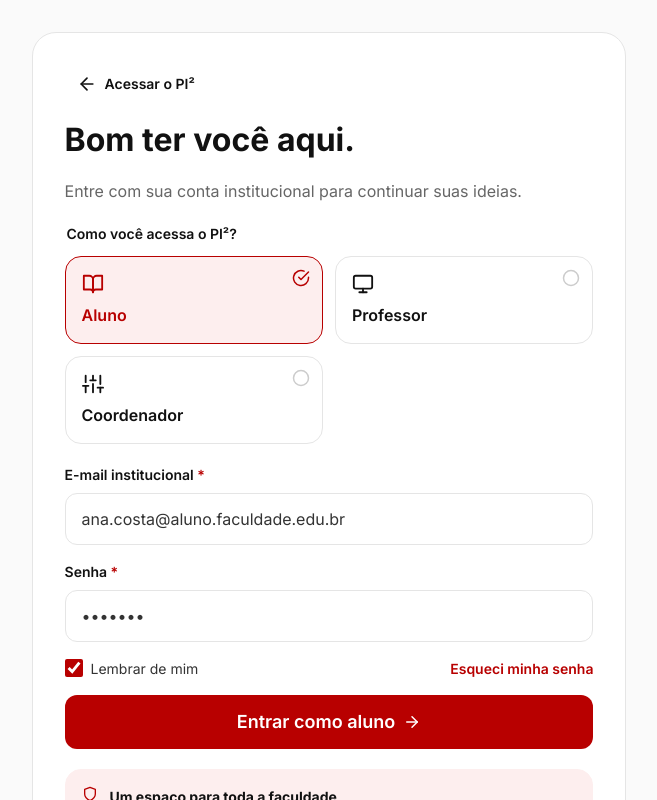
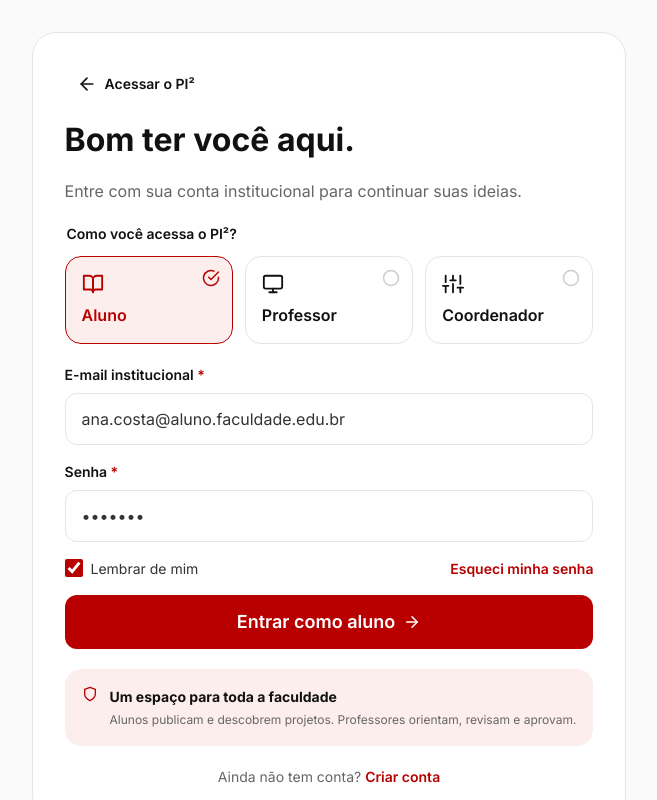
Before and after one commit to kwuraa/PI-, a React (Vite) app: page /login in a window 1280 px wide. Shown: the top 800 px of the page, without its empty margins (311-968 px from the left). Built offline with nearby package versions, Linux system fonts and the light colour scheme.

Commit message:
Login/cadastro: 3 botões de perfil iguais lado a lado (mockup) e cadastro do professor sem matrícula, curso e período

```diff
--- a/src/pages/public/LoginPage.jsx
+++ b/src/pages/public/LoginPage.jsx
@@ -2,7 +2,7 @@
  * PI² — Acesso à conta (rota "/login").
  * -----------------------------------------------------------------------------
  * Chaveamento de perfis SIMULADO: escolher um card (Aluno, Professor,
- * Coordenador, Secretaria) preenche o e-mail e define o papel do login —
+ * Coordenador) preenche o e-mail e define o papel do login —
  * a senha NÃO é validada (protótipo). Após entrar, redireciona para o
  * espaço do perfil (ou para a rota que originou o acesso).
  */
@@ -13,7 +13,6 @@ import {
   FiArrowRight,
   FiCheckCircle,
   FiCircle,
-  FiFolder,
   FiBookOpen,
   FiMonitor,
   FiShield,
@@ -31,7 +30,6 @@ const PROFILE_ICONS = {
   graduation: FiBookOpen,
   monitor: FiMonitor,
   sliders: FiSliders,
-  folder: FiFolder,
 };
 
 /** Para onde cada perfil vai ao entrar. */
--- a/src/pages/public/LoginPage.module.css
+++ b/src/pages/public/LoginPage.module.css
@@ -68,8 +68,17 @@
 
 .profileGrid {
   display: grid;
-  grid-template-columns: repeat(2, 1fr);
+  /* mobile: 3 botões empilhados; no desktop (media logo abaixo) os 3
+     perfis ficam lado a lado, do mesmo tamanho, como no mockup
+     "Acesso à conta" — sem célula vazia na grade. */
+  grid-template-columns: 1fr;
   gap: var(--space-3);
+}
+
+@media (min-width: 768px) {
+  .profileGrid {
+    grid-template-columns: repeat(3, minmax(0, 1fr));
+  }
 }
 
 .profileCard {
--- a/src/pages/public/SignupPage.jsx
+++ b/src/pages/public/SignupPage.jsx
@@ -3,7 +3,9 @@
  * -----------------------------------------------------------------------------
  * Mockup desktop "Cadastro institucional": título "Suas ideias começam aqui.",
  * cards de perfil ("Como você participa da faculdade?"), seções "Seus dados"
- * (nome, e-mail, matrícula, curso travado no DSM, período) e "Crie sua senha"
+ * (nome, e-mail e — somente no perfil Aluno — matrícula, curso travado no
+ * DSM e período; professor e coordenação não preenchem dados de estudante)
+ * e "Crie sua senha"
  * (senha + confirmação), consentimento com links, botão "Criar conta de
  * <perfil>", aviso "Confirme seu vínculo institucional!" e rodapé.
  * Sem card wrapper: conteúdo centralizado com máx. 800px.
@@ -17,7 +19,6 @@ import {
   FiBookOpen,
   FiCheckCircle,
   FiCircle,
-  FiFolder,
   FiMail,
   FiMonitor,
   FiShield,
@@ -38,7 +39,6 @@ const PROFILE_ICONS = {
   graduation: FiBookOpen,
   monitor: FiMonitor,
   sliders: FiSliders,
-  folder: FiFolder,
 };
 
 export default function SignupPage() {
@@ -130,6 +130,9 @@ export default function SignupPage() {
           icon={<FiMail size={18} aria-hidden="true" />}
         />
 
+        {/* Dados de ESTUDANTE (matrícula, curso travado e período): aparecem
+            apenas no perfil Aluno — professor e coordenação não os preenchem. */}
+        {profile === 'aluno' && (
           <div className={styles.row3}>
             <TextField label="Matrícula" required placeholder="202610248" />
             {/* Curso travado no DSM — não pode ser alterado no cadastro. */}
@@ -143,6 +146,7 @@ export default function SignupPage() {
               <option value="6">6º período</option>
             </Select>
           </div>
+        )}
 
         <h2 className={styles.sectionTitle}>Crie sua senha</h2>
 
--- a/src/pages/public/SignupPage.module.css
+++ b/src/pages/public/SignupPage.module.css
@@ -223,7 +223,7 @@
 /* ------------------------------------------ desktop */
 @media (min-width: 768px) {
   .profileGrid {
-    grid-template-columns: repeat(2, minmax(0, 1fr));
+    grid-template-columns: repeat(3, minmax(0, 1fr));
   }
 
   .row3 {
```
Lines whose indentation alone changed are shown as unchanged.
